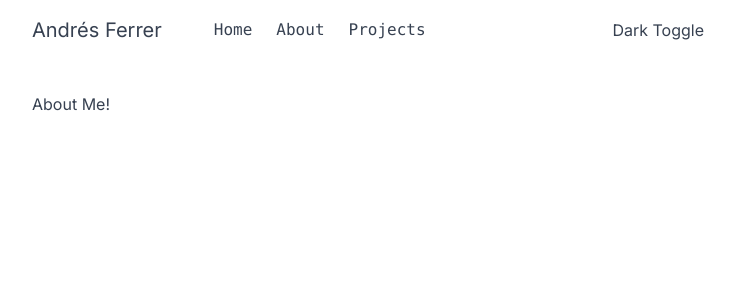
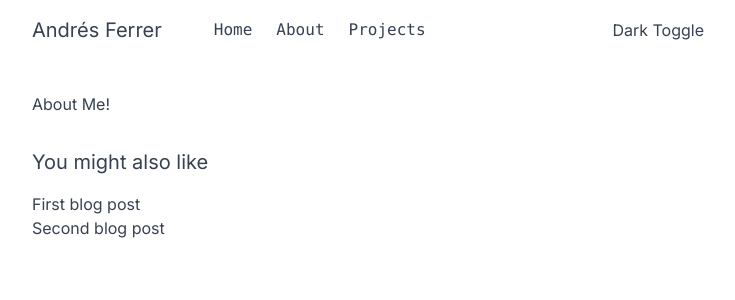
Before and after one commit to AndresFerrerPestana/next14-blog, a Next.js app: page /about in a window 1280 px wide. Shown: the top 300 px of the page, without its empty margins (272-1007 px from the left). Built offline with nearby package versions, Linux system fonts and the light colour scheme.

Commit message:
nested layout

```diff
--- a/app/about/projects/error.js
+++ b/app/about/error.js
@@ -10,7 +10,7 @@
 
   return (
     <div>
-      <h2>Something went wrong!</h2>
+      <h2>Something went wrong! Error PAGE</h2>
       <button
         onClick={
           // Attempt to recover by trying to re-render the segment
--- /dev/null
+++ b/app/about/layout.js
@@ -0,0 +1,16 @@
+export default function AboutLayout({children}) {
+    return(
+    <div>
+        <div>{children}</div>
+
+        <div className="mt-8">
+            <h2 className="mb-4 text-xl">You might also like</h2>
+
+            <ul>
+                <li>First blog post</li>
+                <li>Second blog post</li>
+            </ul>
+        </div>
+    </div>
+    )
+}
--- a/app/about/page.js
+++ b/app/about/page.js
@@ -1,5 +1,5 @@
 export default function AboutPage() {
-
+    // throw new Error('ooooops')
     return(
         <><h1>About Me!</h1></>
     )
--- a/app/about/projects/components/project-list.js
+++ b/app/about/projects/components/project-list.js
@@ -9,7 +9,7 @@
   )
   const repos = await response.json()
 
-  throw new Error('oops')
+  // throw new Error('oops')
 
   return (
           <ul className="grid grid-cols-1 md:grid-cols-2 gap-4">
--- a/app/page.js
+++ b/app/page.js
@@ -5,6 +5,7 @@
 
 
 export default function Home() {
+
   const [isVisible, setIsVisible] = useState(true);
   const[names, setNames] = useState(['Andres', 'Patricia', 'Daniel', 'Martim']);
   const name = "Andres";
```
Also changed, not shown: app/about/projects/page.js (line endings or trailing spaces).
